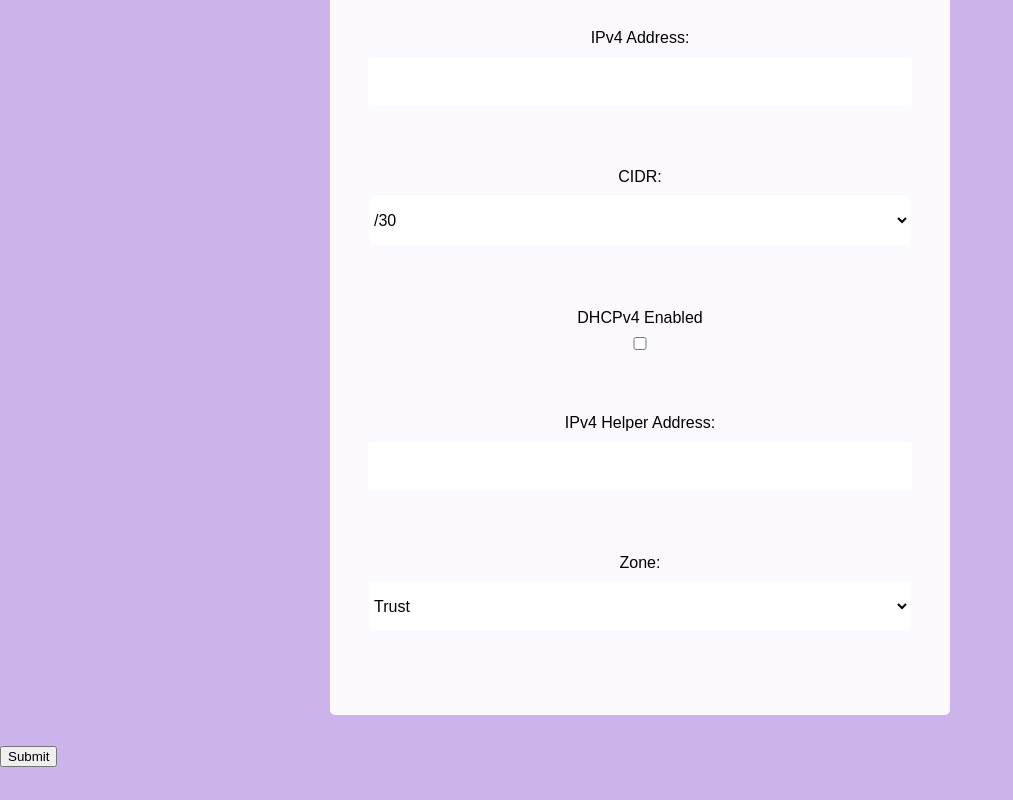
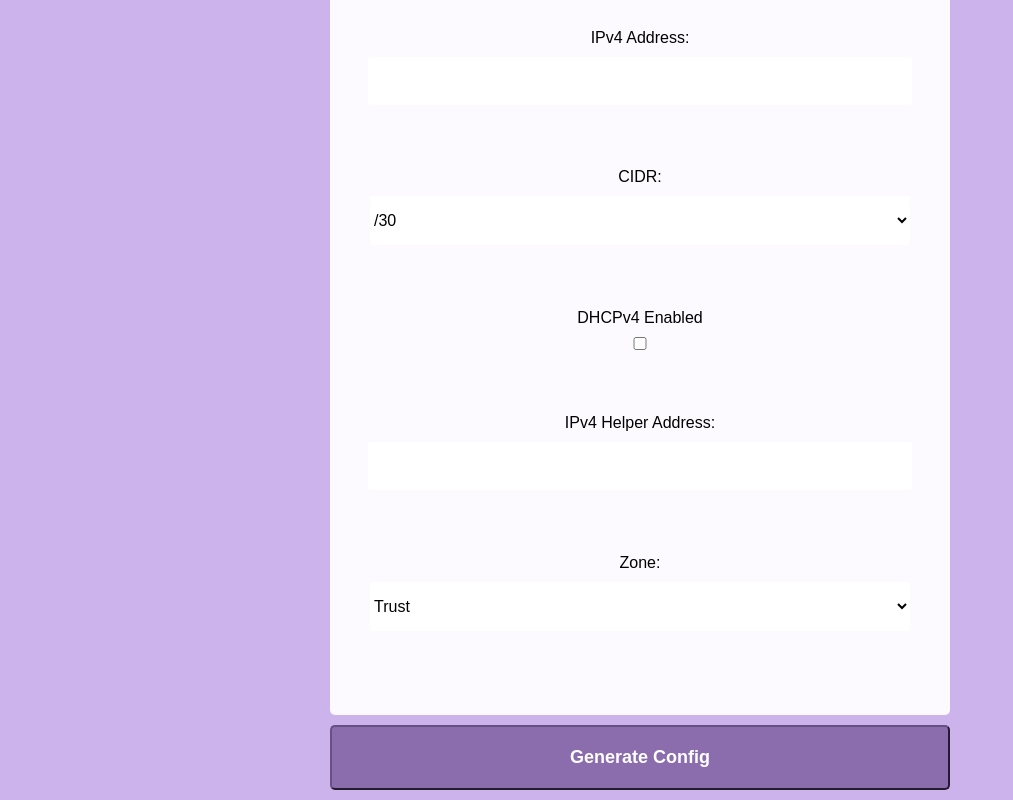
Before and after one commit to ImACoose/FirewallConfigGenReact, a React (Create React App) app in the folder firewall-config-gen-client/: page / in a window 1280 px wide. Shown: the part 2295-3095 px from the top of the page, without its empty margins (0-1013 px from the left). Before the commit the page ends 3062 px from the top, so only its background shows below. Built offline with nearby package versions, Linux system fonts and the light colour scheme.

Commit message:
submit button styled

```diff
--- a/firewall-config-gen-client/src/Components/FormBody.css
+++ b/firewall-config-gen-client/src/Components/FormBody.css
@@ -0,0 +1,24 @@
+#submit {
+    border-radius: 5px;
+    border-color:rgb(103, 80, 130);
+    color:white;
+    background-color: rgb(139, 109, 174);
+    padding: 20px 10px;
+    margin: 10px;
+    font-size: large;
+    display: grid;
+    justify-content: center;
+    align-items: center;
+    font-weight: bold;
+    width: 620px;
+    max-width: 80%;
+    margin-left: auto;
+    margin-right:auto;
+    text-align: center;
+}
+
+#submit:hover{
+    cursor:pointer;
+    border: 4px solid rgb(96, 76, 118);
+    background-color:  rgb(121, 94, 152);
+}
--- a/firewall-config-gen-client/src/Components/FormBody.js
+++ b/firewall-config-gen-client/src/Components/FormBody.js
@@ -768,16 +768,7 @@ class FireWallDetailsForm extends React.Component{
                     <button type ='button' onClick={()=> addContainer("PFInformation")}> Add Port Forwarding! </button>
                     <button type ='button' onClick={()=> addContainer("VPNInformation")}> Add VPN! </button>
                 </SidebarOptions>
-
-
-
-
-                <CreateInput
-                        type="reader"
-                        onChange={this.ImportData}>
-                </CreateInput>
-
-                <button type = 'submit'> Submit </button>
+                <button type = 'submit' id='submit'> Generate Config </button>
             </form>
         )
     }
```
